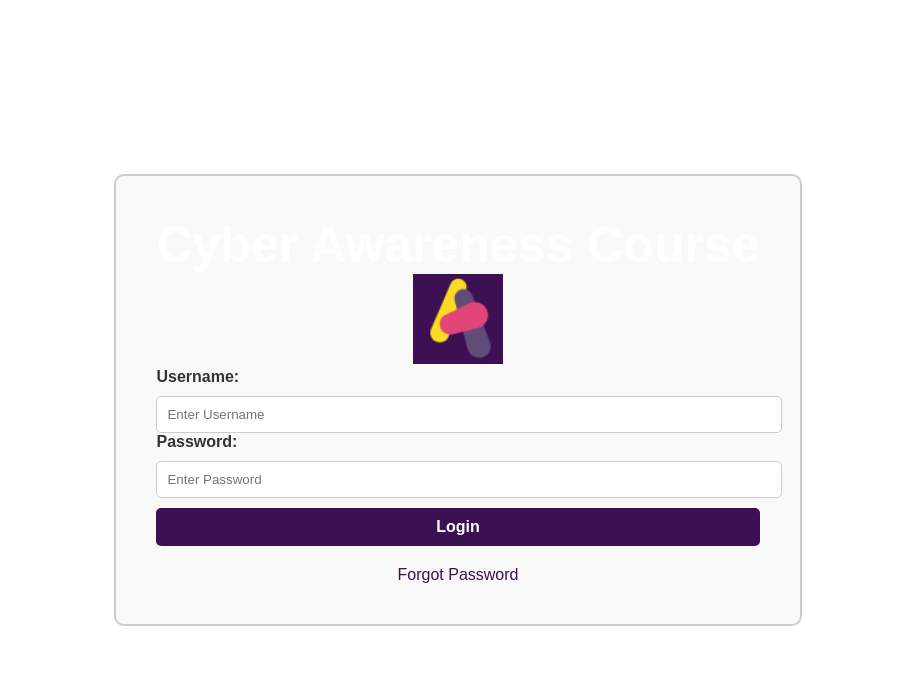
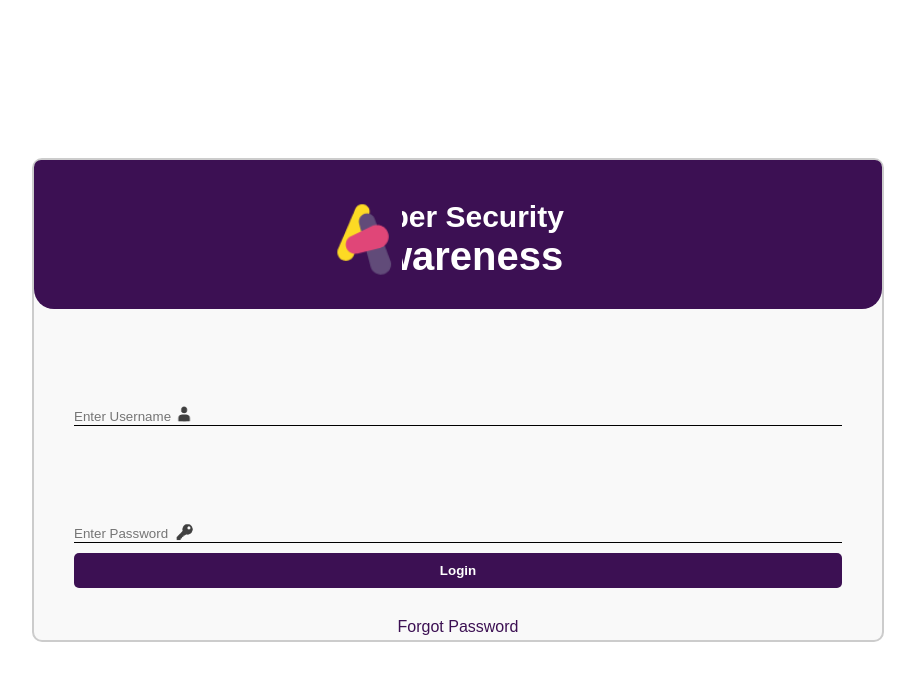
Before and after one commit to ghosthunter6957/CSMT, a Flask app: page / in a window 1280 px wide. Shown: the top 681 px of the page, without its empty margins (182-1097 px from the left). Run offline with Flask 3, Linux system fonts and the light colour scheme.

Commit message:
added in images to input boxes and adjusted banner to better suit design.

```diff
--- a/static/style.css
+++ b/static/style.css
@@ -1,76 +1,62 @@
-/* Reset the default margin and padding on all elements */
 * {
   margin: 0;
   padding: 0;
 }
-
-/* Set the font family and color for the body */
 body {
   font-family: High Tower, sans-serif;
   color: #000000;
 }
-
-/* Add a background color and center the content */
-.container {
-  background-color: #6AA4FF;
-  max-width: 960px;
-  margin: 0 auto;
-  padding: 20px;
-}
-
 /* Style the headings */
 h1 {
-  font-size: 50px;
+  font-size: 40px;
   margin-bottom: 10px;
+  text-align: center;
+  color: #FFFFFF;
 }
 
 h2 {
-  font-size: 24px;
-  margin-bottom: 10px;
+  font-size: 30px;
+  text-align: center;
+  color: #FFFFFF;
 }
 
-
 #login-banner {
-    text-align: center;
-    padding: 20px;
-  border-radius: 5px;
-  background-color: #3C1053
+  padding-top: 40px;
+  position: relative;
+  padding-bottom: 20px;
+  margin-top: -40px;
+  margin-left: -40px;
+  margin-right: -40px;
+  border-top-left-radius: 7px;
+  border-top-right-radius: 7px;
+  border-bottom-left-radius: 20px;
+  border-bottom-right-radius: 20px;
+  background-color: #3C1053;
 }
-
-.banner h1 {
-    margin: 0;
+#login-banner-img{
+  position: absolute;
+  width: 80px;
+  height: 80px;
+  top:40px;
+  left:34%;
 }
-
-
-/* Style links */
 a {
-  color: #3C1053;
   text-decoration: none;
 }
 
 a:hover {
   text-decoration: underline;
+  color: #3C1053
 }
-logo{
-  float: top right;
-}
-
-button {
-  background-color: #878787;
-  color: #f2f2f2;
-  padding: 10px 20px;
-  border: none;
-  border-radius: 5px;
-  font-size: 16px;
-  cursor: pointer;
 }
 
 button:hover {
-  background-color: #6AE4FF;
+  background-color: #3C1053;
 }
 
 #login-container {
-  max-width: 4000px;
+  width: 60%;
+  height: 50%;
   margin: 0 auto;
   padding: 40px;
   border: 2px solid #ccc;
@@ -78,24 +64,32 @@ button:hover {
   background-color: #f9f9f9;
 }
 
-h1 {
-  text-align: center;
-  color: #ffffff;
-  margin-top: 10px;
-}
-
 label {
   display: block;
-  margin-bottom: 10px;
+  padding-top: 15px;
+  padding-bottom: 15px;
   color: #333;
 }
-
-input[type="text"],
-input[type="password"] {
+.input-container {
+  position: relative;
+  border-bottom: 1px solid #000;
+}
+.input-container input{
+  border: none;
+  margin-top: 100px;
   width: 100%;
-  padding: 10px;
-  border: 1px solid #ccc;
-  border-radius: 5px;
+  background: transparent;
+}
+.overlay-image {
+  position: absolute;
+  top: 83%; /* Adjust positioning of the image */
+  left: 100px; /* Adjust positioning of the image */
+  height: 20px;
+  width: 20px;
+}
+.input-container input:focus + .overlay-image,
+.input-container input:not(:placeholder-shown) + .overlay-image {
+  opacity: 0;
 }
 
 button[type="submit"] {
@@ -110,16 +104,20 @@ button[type="submit"] {
     cursor: pointer;
 }
 
-button[type="submit"]:hover {
+button1[type="submit"]:hover {
   background-color: #614B79;
 }
 
 .forgot-password {
   text-align: center;
-  margin-top: 20px;
+  margin-top: 30px;
+  color: #3C1053;
 }
 
 .forgot-password a {
+  text-align: center;
+  margin-top: 15px;
   color: #3C1053;
 }
+
 }
--- a/templates/Index.html
+++ b/templates/Index.html
@@ -8,24 +8,24 @@
 <body>
   <div style="display: flex; justify-content: center; align-items: center; height: 100vh;">
     <div id="login-container">
-      <header class="banner">
-          <h1>Cyber Awareness Course</h1>
-      </header>
-      <div style="text-align: center;">
-        <img src="static/image/logo.png" alt="insert image" style="width: 90px; height: 90px;">
+      <div id="login-banner">
+        <img src="static/image/logo.png" id="login-banner-img" alt="insert image"</img>
+        <h2>Cyber Security</h2>
+        <h1>Awareness</h1>
       </div>
       <form method="POST" action="/login">
-        <label for="username"><b>Username:</b></label>
-        <input type="text" placeholder="Enter Username" name="username" required>
-
-        <label for="password"><b>Password:</b></label>
-        <input type="password" placeholder="Enter Password" name="password" required>
-
+        <div class="input-container">
+          <input type="text"  placeholder="Enter Username"  name="username" required>
+          <img src="static/image/user.png" class="overlay-image" alt="Image">
+        </div>
+        <div class= "input-container">
+          <input type="password" placeholder="Enter Password" name="password" required>
+          <img src="static/image/key.png" class="overlay-image" alt="Image">
+        </div>
         <button type="submit">Login</button>
-      </form>
-      <div class="forgot-password">
-        <a href="/forgotten_password.html">Forgot Password</a>
-      </div>
+        <div class="forgot-password">
+          <a href="/forgotten_password.html">Forgot Password</a>
+        </div>
     </div>
   </div>
 </body>
```
Also changed, not shown: static/image/key.png (added), static/image/user.png (added). Lines whose indentation alone changed are shown as unchanged.
